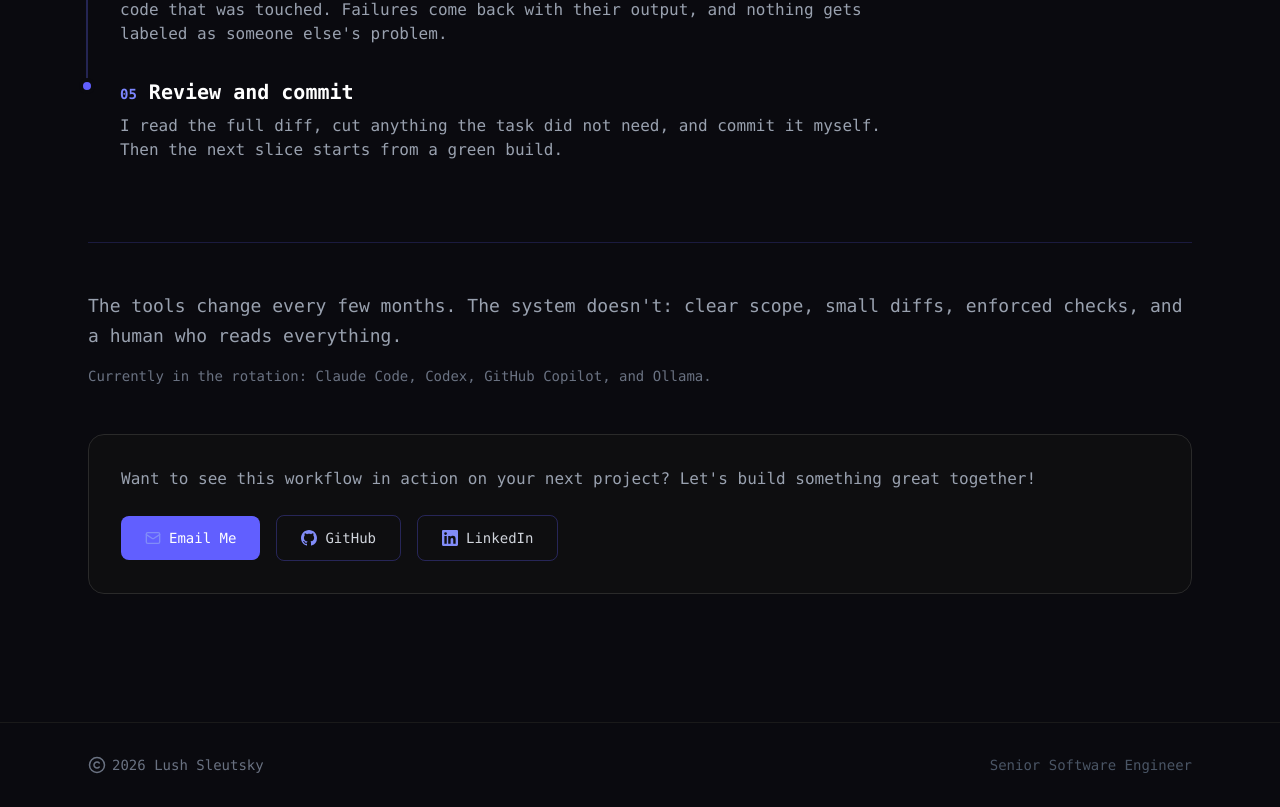
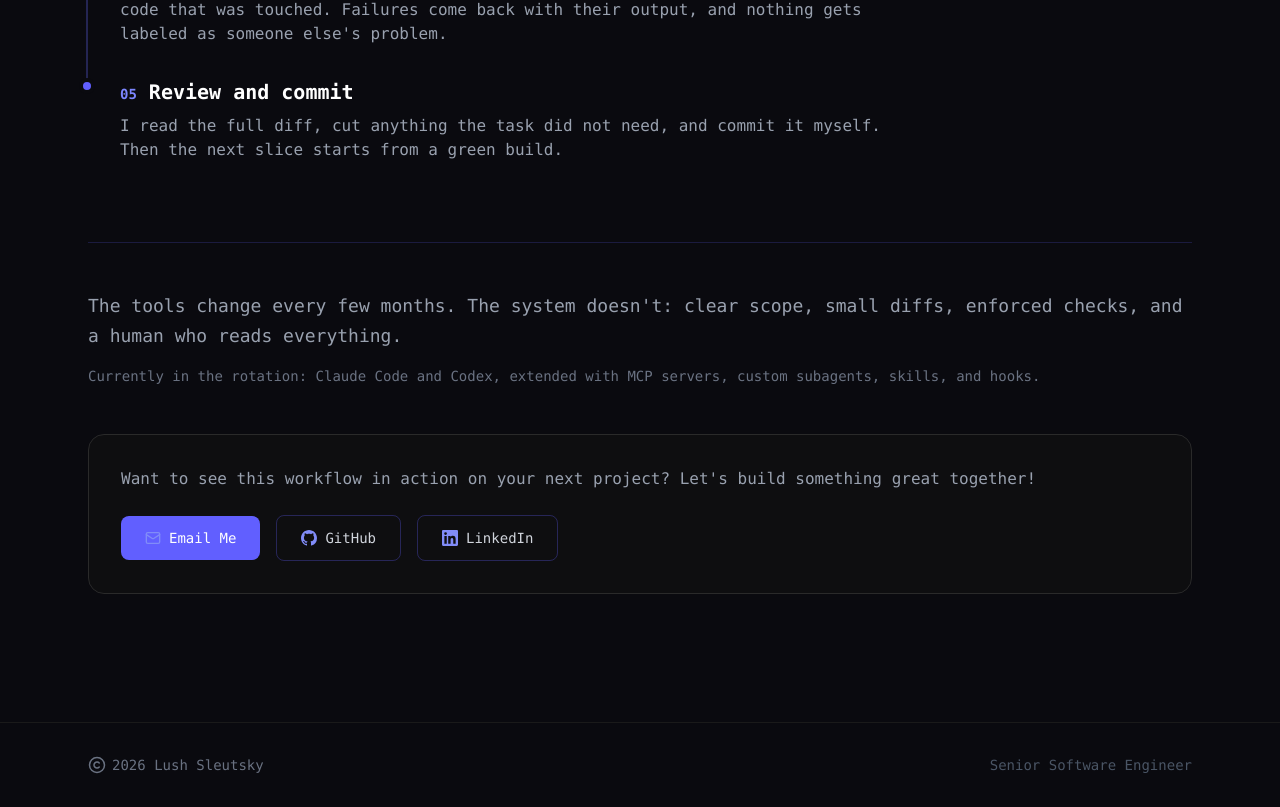
Before and after one commit to LSleutsky/lushsleutsky.com, a React (Vite) app: page /how-i-work in a window 1280 px wide. Shown: the part 1770-2577 px from the top of the page. Built offline with nearby package versions, Linux system fonts and the light colour scheme.

Commit message:
docs(work): refresh ai tooling rotation copy

```diff
--- a/src/pages/HowIWorkPage.tsx
+++ b/src/pages/HowIWorkPage.tsx
@@ -144,7 +144,8 @@ export default function HowIWorkPage() {
             enforced checks, and a human who reads everything.
           </p>
           <p className="mb-12 text-sm text-gray-500">
-            Currently in the rotation: Claude Code, Codex, GitHub Copilot, and Ollama.
+            Currently in the rotation: Claude Code and Codex, extended with MCP servers, custom
+            subagents, skills, and hooks.
           </p>
           <Contact
             message="Want to see this workflow in action on your next project? Let's build something great together!"
```
